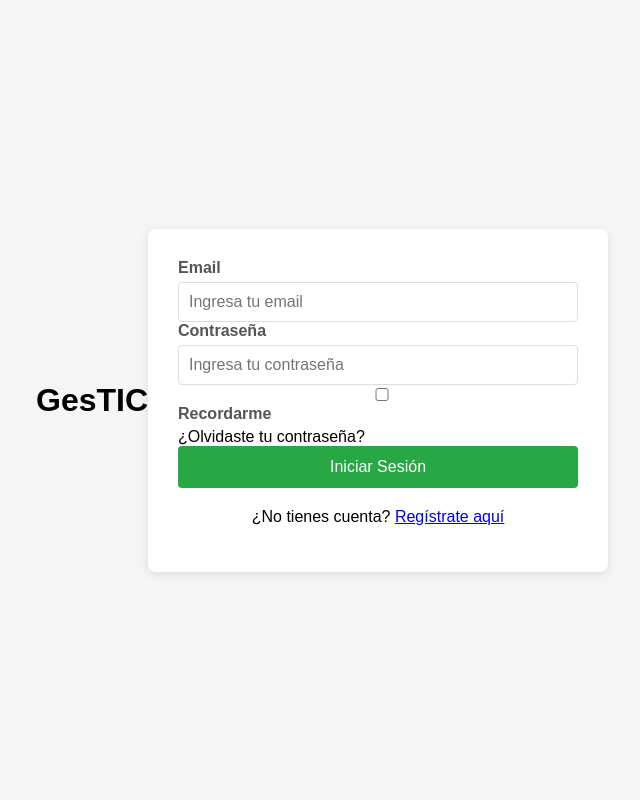
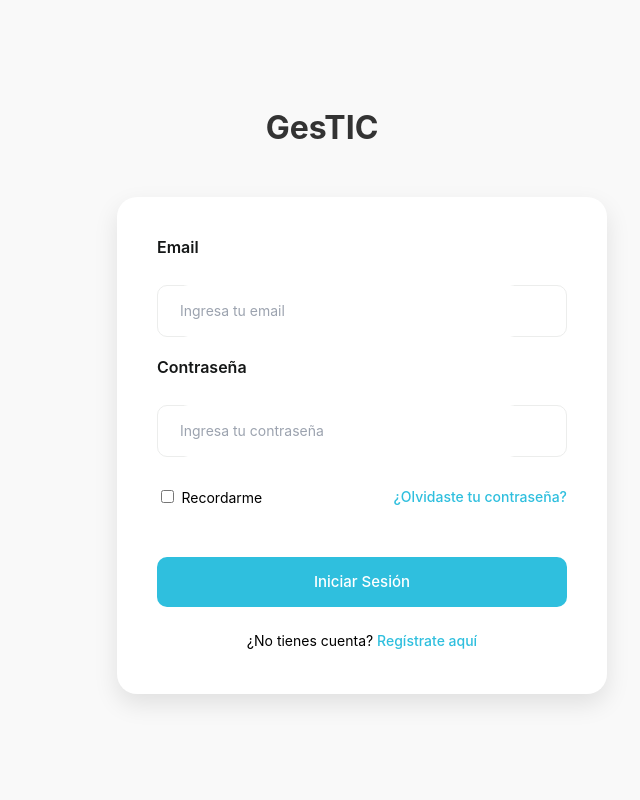
Before and after one commit to Whiitedev/GesTIC, a PHP site: page /auth/login.php in a window 1280 px wide. Shown: the whole page, without its empty margins (318-958 px from the left). Run offline with PHP 8.4, Linux system fonts and the light colour scheme.

Commit message:
Archivos CSS Actualizados

```diff
--- a/css/login.css
+++ b/css/login.css
@@ -1,81 +1,190 @@
 body {
-    font-family: Arial, sans-serif;
-    background: #f5f5f5;
-    margin: 0;
-    padding: 0;
-    display: flex;
-    justify-content: center;
-    align-items: center;
-    min-height: 100vh;
+  margin: 0 auto;
+  padding: 0;
+  background-color: #f9f9f9;
+  font-family: -apple-system, BlinkMacSystemFont, 'Segoe UI', Roboto, Oxygen, Ubuntu, Cantarell, 'Open Sans', 'Helvetica Neue', sans-serif;
+  display: flex;
+  flex-direction: column;
+  align-items: center;
+  min-height: 100vh;
+  justify-content: center;
+}
+
+.title {
+  text-align: center;
+  font-size: 32px;
+  font-weight: bold;
+  margin-bottom: 30px;
+  color: #333;
+  width: 100%;
 }
 
 .container {
-    background: white;
-    padding: 30px;
-    border-radius: 8px;
-    box-shadow: 0 2px 10px rgba(0,0,0,0.1);
-    width: 100%;
-    max-width: 400px;
+  width: 100%;
+  max-width: 450px;
+  padding: 20px;
+  box-sizing: border-box;
 }
 
-h2 {
-    text-align: center;
-    color: #333;
-    margin-bottom: 30px;
+.box {
+  background-color: #ffffff;
+  padding: 40px;
+  width: 100%;
+  border-radius: 20px;
+  box-shadow: 0 10px 25px rgba(0, 0, 0, 0.1);
 }
 
-.form-group {
-    margin-bottom: 20px;
+.form {
+  display: flex;
+  flex-direction: column;
+  gap: 20px;
+
 }
 
-label {
-    display: block;
-    margin-bottom: 5px;
-    font-weight: bold;
-    color: #555;
+.flex-column > label {
+  color: #151717;
+  font-weight: 600;
+  margin-bottom: 8px;
+  display: block;
 }
 
-input {
-    width: 100%;
-    padding: 10px;
-    border: 1px solid #ddd;
-    border-radius: 4px;
-    font-size: 16px;
-    box-sizing: border-box;
+.inputForm {
+  border: 1.5px solid #ecedec;
+  border-radius: 10px;
+  height: 50px;
+  display: flex;
+  align-items: center;
+  padding-left: 10px;
+  transition: 0.2s ease-in-out;
 }
 
-button {
-    background: #28a745;
-    color: white;
-    padding: 12px 20px;
-    border: none;
-    border-radius: 4px;
-    cursor: pointer;
-    width: 100%;
-    font-size: 16px;
+.inputForm:focus-within {
+  border: 1.5px solid #2FBFDE;
 }
 
-button:hover {
-    background: #218838;
+.input {
+  margin-left: 10px;
+  border-radius: 10px;
+  border: none;
+  width: 85%;
+  height: 100%;
+  font-size: 14px;
+  font-family: inherit;
 }
 
+.input:focus {
+  outline: none;
+}
+
+::placeholder {
+  color: #9ca3af;
+  font-family: inherit;
+}
+
+.flex-row {
+  display: flex;
+  flex-direction: row;
+  align-items: center;
+  justify-content: space-between;
+  margin: 10px 0;
+}
+
+.flex-row > div > label {
+  font-size: 14px;
+  color: black;
+  font-weight: 400;
+}
+
+.span {
+  font-size: 14px;
+  color: #2FBFDE;
+  font-weight: 500;
+  cursor: pointer;
+  text-decoration: none;
+}
+
+.span:hover {
+  text-decoration: underline;
+}
+
+.button-submit {
+  margin: 20px 0 10px 0;
+  background-color: #2FBFDE;
+  border: none;
+  color: white;
+  font-size: 15px;
+  font-weight: 500;
+  border-radius: 10px;
+  height: 50px;
+  width: 100%;
+  cursor: pointer;
+  transition: 0.2s ease-in-out;
+  font-family: inherit;
+}
+
+.button-submit:hover {
+  background-color: #259bb8;
+  transform: translateY(-1px);
+}
+
+.p {
+  text-align: center;
+  color: black;
+  font-size: 14px;
+  margin: 15px 0 5px 0;
+}
+
+.line {
+  position: relative;
+  margin: 20px 0;
+}
+
+.line::before {
+  content: "";
+  position: absolute;
+  top: 50%;
+  left: 0;
+  right: 0;
+  height: 1px;
+  background: #ecedec;
+}
+
+.line .p {
+  background: white;
+  padding: 0 10px;
+  position: relative;
+  display: inline-block;
+}
+
+/* Estilos para mensajes de error/success */
 .error {
-    background: #f8d7da;
-    color: #721c24;
-    padding: 10px;
-    border-radius: 4px;
-    margin-bottom: 20px;
+  background: #f8d7da;
+  color: #721c24;
+  padding: 12px;
+  border-radius: 10px;
+  margin-bottom: 15px;
+  width: 100%;
+  box-sizing: border-box;
+  font-size: 14px;
 }
 
 .success {
-    background: #d4edda;
-    color: #155724;
-    padding: 10px;
-    border-radius: 4px;
-    margin-bottom: 20px;
+  background: #d4edda;
+  color: #155724;
+  padding: 12px;
+  border-radius: 10px;
+  margin-bottom: 15px;
+  width: 100%;
+  box-sizing: border-box;
+  font-size: 14px;
 }
 
-p {
-    text-align: center;
-    margin-top: 20px;
+a {
+  color: #2FBFDE;
+  text-decoration: none;
+  font-weight: 500;
 }
+
+a:hover {
+  text-decoration: underline;
+}
```
Also changed, not shown: css/registro.css (+110 -40 lines), css/style.css (+20 -15 lines).
